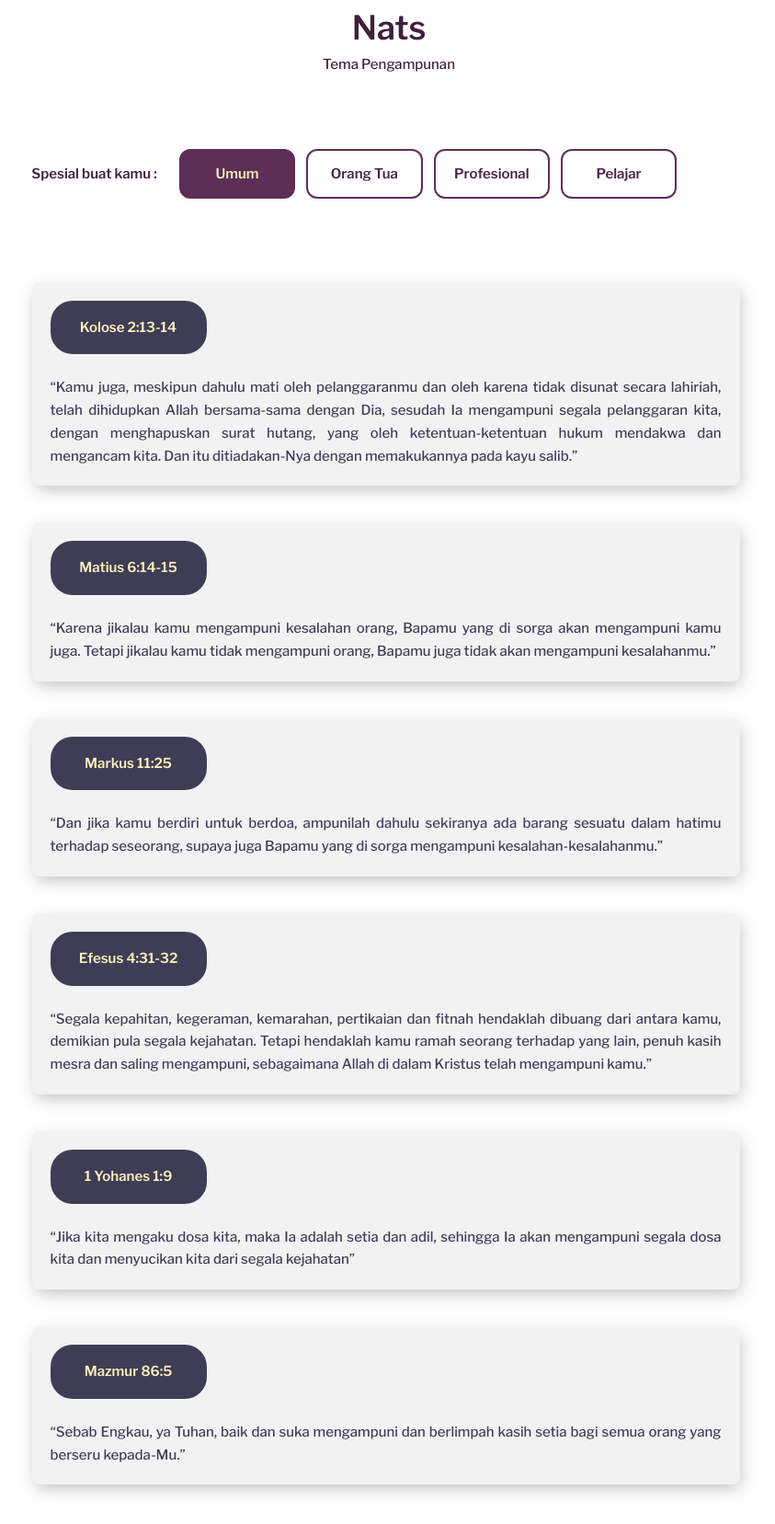
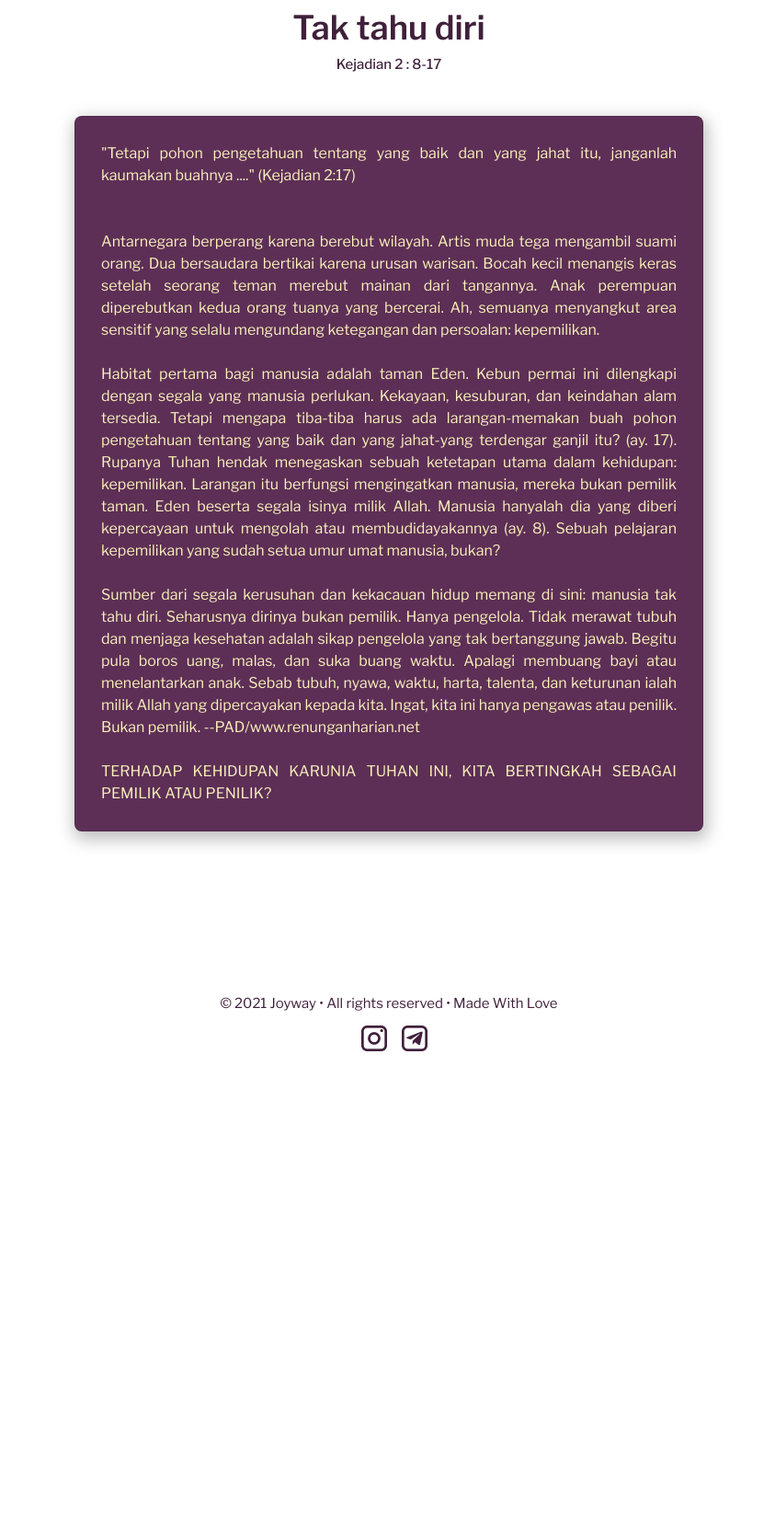
Before and after one commit to ricomalangi/joyway, a plain HTML site: page renungan.html in a window 1280 px wide. Shown: the part 140-1797 px from the top of the page at 92% size, without its empty margins (217-1060 px from the left). After the commit the page ends 1303 px from the top, so only its background shows below. Drawn offline with nearby package versions, Linux system fonts and the light colour scheme.

Commit message:
add page renungan and style page renungan

```diff
--- a/renungan.html
+++ b/renungan.html
@@ -8,10 +8,10 @@
     <title>Joyway</title>
   </head>
   <body>
-    <div class="page-home">
+    <div class="page-renungan">
         <nav class="navbar navbar-expand-lg my-navbar">
             <div class="container">
-                <a class="navbar-brand" href="#">Joyway.id</a>
+                <a class="navbar-brand" href="index.html">Joyway.id</a>
                 <button class="navbar-toggler custom-toggler" type="button" data-toggle="collapse" data-target="#navbarNavDropdown" aria-controls="navbarNavDropdown" aria-expanded="false" aria-label="Toggle navigation">
                   <span class="navbar-toggler-icon"></span>
                 </button>
@@ -36,10 +36,10 @@
                           Nats
                         </a>
                         <div class="dropdown-menu" aria-labelledby="navbarDropdownMenuLink">
-                            <a class="dropdown-item" href="#">Pengampunan</a>
-                            <a class="dropdown-item" href="#">Iman & Kasih</a>
-                            <a class="dropdown-item" href="#">Kesetiaan</a>
-                            <a class="dropdown-item" href="#">Pemimpin</a>
+                            <a class="dropdown-item" href="nats.html">Pengampunan</a>
+                            <a class="dropdown-item" href="nats.html">Iman & Kasih</a>
+                            <a class="dropdown-item" href="nats.html">Kesetiaan</a>
+                            <a class="dropdown-item" href="nats.html">Pemimpin</a>
                         </div>
                       </li>
                     <li class="nav-item">
@@ -55,69 +55,26 @@
         <section class="page-nats">
           <div class="container">
             <div class="nats-title text-center">
-                <h1>Nats</h1>
-                <h5>Tema Pengampunan</h5>
+                <h1>Tak tahu diri</h1>
+                <h5>Kejadian 2 : 8-17</h5>
             </div>
-            <div class="category-by-occupation">
-                <div class="d-md-flex justify-content-center">
-                  <p class="mt-3">Spesial buat kamu :</p>
-                  <div class="row ml-md-4 row row-cols-md-5">
-                      <a href="#" class="col-sm-6 btn btn-md btn-category active">Umum</a>
-                      <a href="#" class="col-sm-6 btn btn-md btn-category">Orang Tua</a>
-                      <a href="#" class="col-sm-6 btn btn-md btn-category">Profesional</a>
-                      <a href="#" class="col-sm-6 btn btn-md btn-category">Pelajar</a>
-                  </div>
-                </div>
-            </div>
-            <div class="nats-content">
-                <div class="row justify-content-center">
-                  <div class="col-lg-12 col-md-6">
+            <div class="renungan-content">
+                <div class="row">
+                  <div class="col-md">
                       <div class="card">
                           <div class="card-body">
-                              <div class="box">Kolose 2:13-14</div>
-                              “Kamu juga, meskipun dahulu mati oleh pelanggaranmu dan oleh karena tidak disunat secara lahiriah, telah dihidupkan Allah bersama-sama dengan Dia, sesudah Ia mengampuni segala pelanggaran kita, dengan menghapuskan surat hutang, yang oleh ketentuan-ketentuan hukum mendakwa dan mengancam kita. Dan itu ditiadakan-Nya dengan memakukannya pada kayu salib.”
+                            "Tetapi pohon pengetahuan tentang yang baik dan yang jahat itu, janganlah kaumakan buahnya ...." (Kejadian 2:17)
+                            <br><br><br>
+                            Antarnegara berperang karena berebut wilayah. Artis muda tega mengambil suami orang. Dua bersaudara bertikai karena urusan warisan. Bocah kecil menangis keras setelah seorang teman merebut mainan dari tangannya. Anak perempuan diperebutkan kedua orang tuanya yang bercerai. Ah, semuanya menyangkut area sensitif yang selalu mengundang ketegangan dan persoalan: kepemilikan.
+                            <br><br>
+                            Habitat pertama bagi manusia adalah taman Eden. Kebun permai ini dilengkapi dengan segala yang manusia perlukan. Kekayaan, kesuburan, dan keindahan alam tersedia. Tetapi mengapa tiba-tiba harus ada larangan-memakan buah pohon pengetahuan tentang yang baik dan yang jahat-yang terdengar ganjil itu? (ay. 17). Rupanya Tuhan hendak menegaskan sebuah ketetapan utama dalam kehidupan: kepemilikan. Larangan itu berfungsi mengingatkan manusia, mereka bukan pemilik taman. Eden beserta segala isinya milik Allah. Manusia hanyalah dia yang diberi kepercayaan untuk mengolah atau membudidayakannya (ay. 8). Sebuah pelajaran kepemilikan yang sudah setua umur umat manusia, bukan?
+                            <br><br>
+                            Sumber dari segala kerusuhan dan kekacauan hidup memang di sini: manusia tak tahu diri. Seharusnya dirinya bukan pemilik. Hanya pengelola. Tidak merawat tubuh dan menjaga kesehatan adalah sikap pengelola yang tak bertanggung jawab. Begitu pula boros uang, malas, dan suka buang waktu. Apalagi membuang bayi atau menelantarkan anak. Sebab tubuh, nyawa, waktu, harta, talenta, dan keturunan ialah milik Allah yang dipercayakan kepada kita. Ingat, kita ini hanya pengawas atau penilik. Bukan pemilik. --PAD/www.renunganharian.net
+                            <br><br>
+                            TERHADAP KEHIDUPAN KARUNIA TUHAN INI,
+                            KITA BERTINGKAH SEBAGAI PEMILIK ATAU PENILIK?
                           </div>
                       </div>
-                  </div>
-                  <div class="col-lg-12 col-md-6">
-                    <div class="card">
-                        <div class="card-body">
-                            <div class="box">Matius 6:14-15</div>
-                            “Karena jikalau kamu mengampuni kesalahan orang, Bapamu yang di sorga akan mengampuni kamu juga. Tetapi jikalau kamu tidak mengampuni orang, Bapamu juga tidak akan mengampuni kesalahanmu.”
-                        </div>
-                    </div>
-                  </div>
-                  <div class="col-lg-12 col-md-6">
-                    <div class="card">
-                        <div class="card-body">
-                            <div class="box">Markus 11:25</div>
-                            “Dan jika kamu berdiri untuk berdoa, ampunilah dahulu sekiranya ada barang sesuatu dalam hatimu terhadap seseorang, supaya juga Bapamu yang di sorga mengampuni kesalahan-kesalahanmu.”
-                        </div>
-                    </div>
-                  </div>
-                  <div class="col-lg-12 col-md-6">
-                    <div class="card">
-                        <div class="card-body">
-                            <div class="box">Efesus 4:31-32</div>
-                            “Segala kepahitan, kegeraman, kemarahan, pertikaian dan fitnah hendaklah dibuang dari antara kamu, demikian pula segala kejahatan. Tetapi hendaklah kamu ramah seorang terhadap yang lain, penuh kasih mesra dan saling mengampuni, sebagaimana Allah di dalam Kristus telah mengampuni kamu.”
-                        </div>
-                    </div>
-                  </div>
-                  <div class="col-lg-12 col-md-6">
-                    <div class="card">
-                        <div class="card-body">
-                            <div class="box">1 Yohanes 1:9</div>
-                            “Jika kita mengaku dosa kita, maka Ia adalah setia dan adil, sehingga Ia akan mengampuni segala dosa kita dan menyucikan kita dari segala kejahatan”
-                        </div>
-                    </div>
-                  </div>
-                  <div class="col-lg-12 col-md-6">
-                    <div class="card">
-                        <div class="card-body">
-                            <div class="box">Mazmur 86:5</div>
-                            “Sebab Engkau, ya Tuhan, baik dan suka mengampuni dan berlimpah kasih setia bagi semua orang yang berseru kepada-Mu.”
-                        </div>
-                    </div>
                   </div>
                 </div>
             </div>
```
Also changed, not shown: style/main.css.
